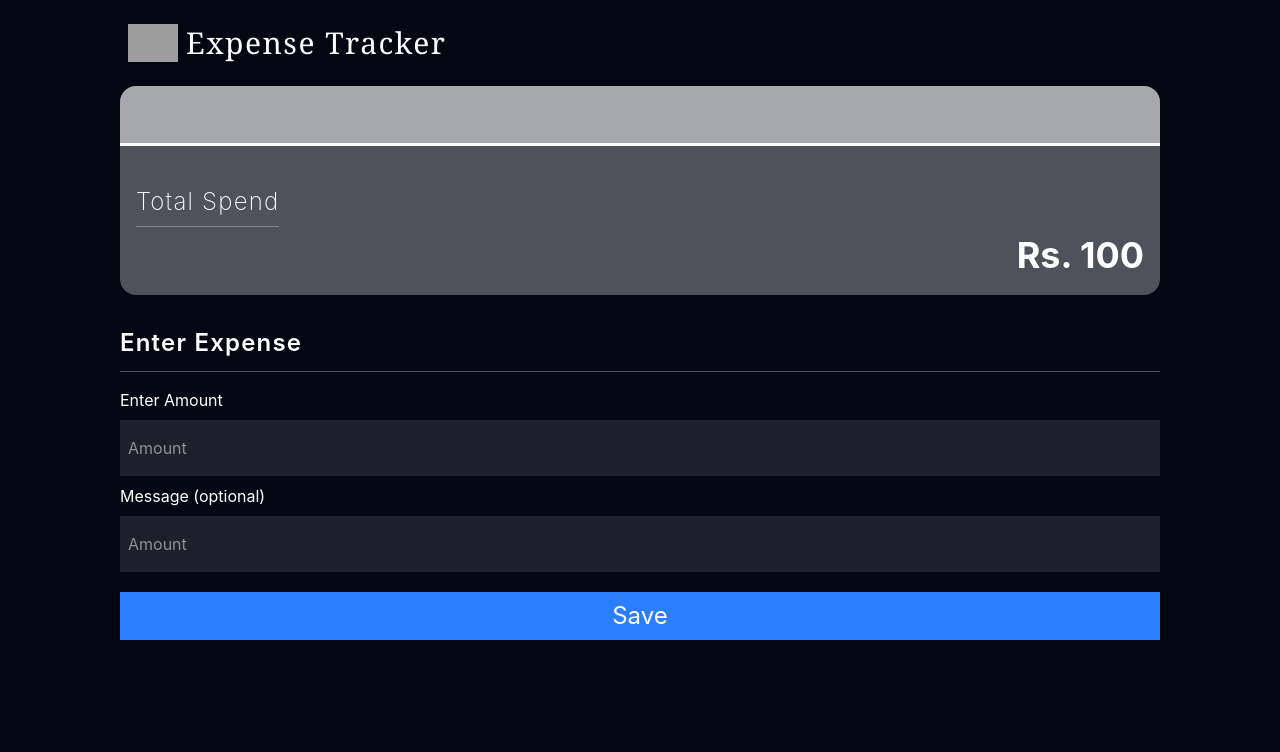
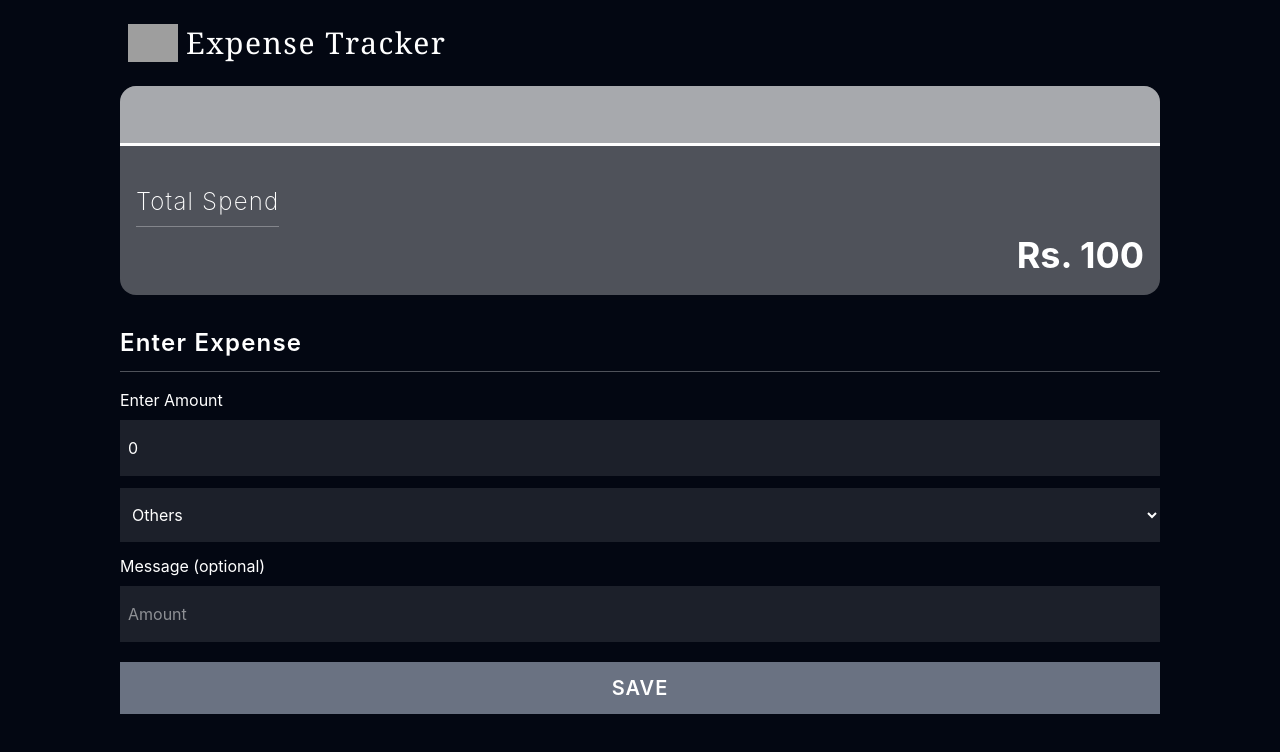
Before and after one commit to AbhirupRoy27/Expense-Tracker, a React (Vite) app in the folder Expense-Tracker-Frontend/: page / in a window 1280 px wide. Shown: the top 752 px of the page. Built offline with nearby package versions, Linux system fonts and the light colour scheme; grey boxes are pictures that could not be loaded.

Commit message:
feat: implement input form with state management and category selection

```diff
--- a/Expense-Tracker-Frontend/src/App/components/InputForm.jsx
+++ b/Expense-Tracker-Frontend/src/App/components/InputForm.jsx
@@ -1,9 +1,33 @@
-import React from 'react'
+import React, { useState } from 'react'
+import CategorySelector from './CategorySelector'
+import { useDispatch } from 'react-redux'
+import { handleAmount } from '../../redux/features/inputSlice'
 
 function InputForm() {
+  const [inputs, setInputs] = useState({
+    amount: 0,
+    category: 'Others',
+    message: '',
+  })
+  const dispatch = useDispatch()
+
   const handleSubmit = (e) => {
     e.preventDefault()
-    console.log(e)
+    dispatch(handleAmount(inputs))
+    setInputs({
+      amount: 0,
+      category: 'Others',
+      message: '',
+    })
+  }
+
+  const handleChange = (e) => {
+    const { name, value } = e.target
+
+    setInputs((prev) => ({
+      ...prev,
+      [name]: value,
+    }))
   }
 
   return (
@@ -15,19 +39,29 @@ function InputForm() {
       <input
         type="number"
         placeholder="Amount"
+        value={inputs.amount}
+        name="amount"
         className="focus:outline-0 bg-white/10 focus:bg-white/20 py-4 px-2 w-full"
+        onChange={handleChange}
       />
+      <CategorySelector value={inputs.category} setInputs={setInputs} />
       <label>Message (optional)</label>
       <input
         type="text"
         placeholder="Amount"
+        value={inputs.message}
+        name="message"
         className="focus:outline-0 bg-white/10 focus:bg-white/20 py-4 px-2 w-full"
+        onChange={handleChange}
       />
       <button
         type="submit"
-        className="py-2 px-10 bg-blue-500 text-2xl mt-3 active:scale-95 transition-all duration-300"
+        className={`py-3 px-10 ${
+          inputs.amount <= 0 ? 'bg-gray-500' : 'bg-blue-500'
+        } text-xl mt-3 active:scale-95 transition-all duration-300 tracking-wider font-semibold`}
+        disabled={inputs.amount <= 0}
       >
-        Save
+        SAVE
       </button>
     </form>
   )
```
